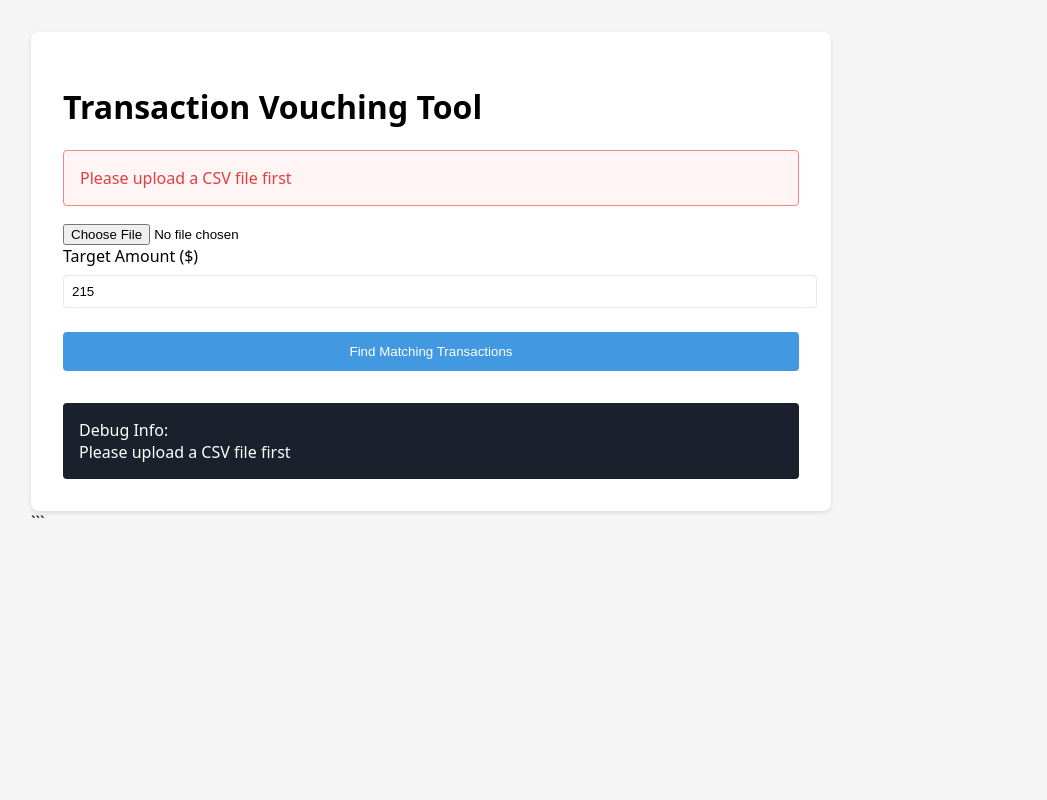
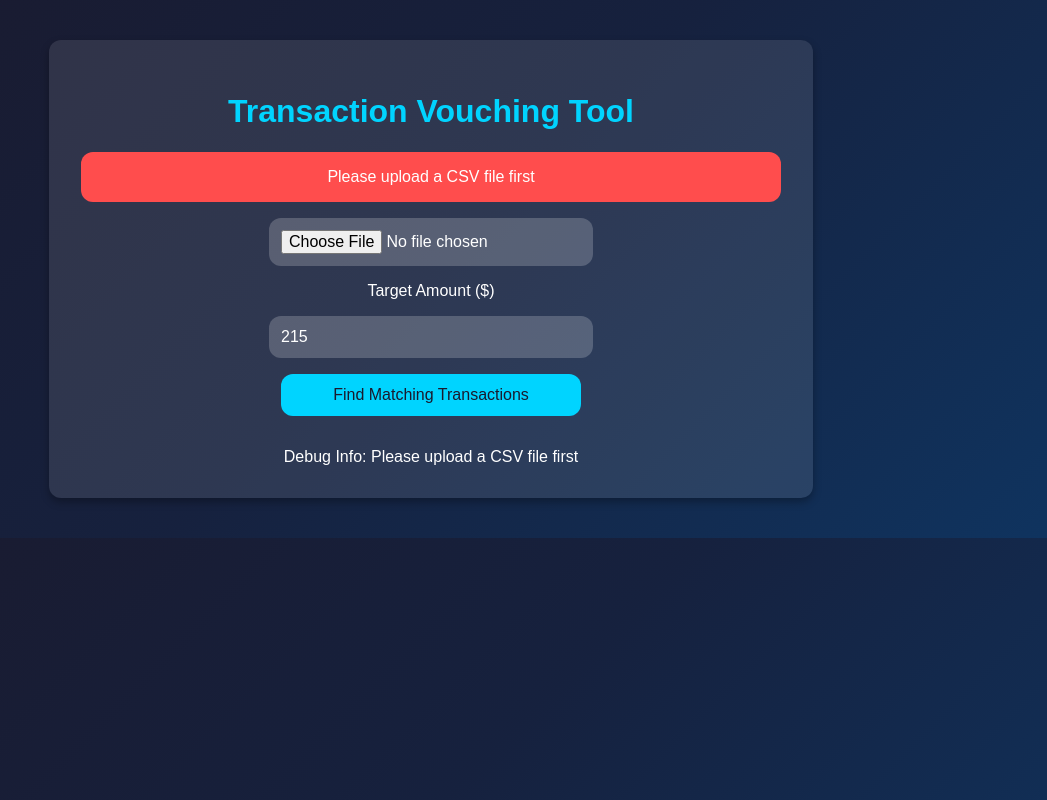
Before and after one commit to pwalsh8/accountingpro, a plain HTML site: page RealAutoVouch.html in a window 1280 px wide. Both pictures are taken after a click on the button "Find Matching Transactions". Shown: the whole page, without its empty margins (209-1256 px from the left). Drawn offline with nearby package versions, Linux system fonts and the light colour scheme.

Commit message:
Update RealAutoVouch.html

````diff
--- a/RealAutoVouch.html
+++ b/RealAutoVouch.html
@@ -7,62 +7,70 @@
     <script src="https://cdnjs.cloudflare.com/ajax/libs/PapaParse/5.3.0/papaparse.min.js"></script>
     <style>
         body {
-            font-family: system-ui, -apple-system, sans-serif;
-            max-width: 800px;
-            margin: 0 auto;
+            font-family: 'Orbitron', sans-serif;
+            background: linear-gradient(135deg, #1a1a2e, #16213e, #0f3460);
+            color: #fff;
+            text-align: center;
             padding: 2rem;
-            background: #f5f5f5;
         }
         .container {
-            background: white;
+            background: rgba(255, 255, 255, 0.1);
             padding: 2rem;
-            border-radius: 8px;
-            box-shadow: 0 2px 4px rgba(0,0,0,0.1);
+            border-radius: 12px;
+            box-shadow: 0 4px 8px rgba(0, 0, 0, 0.3);
+            max-width: 700px;
+            margin: 0 auto;
+        }
+        h1, h2, h3, h4 {
+            color: #00d4ff;
+        }
+        input[type="file"], input[type="number"], button {
+            display: block;
+            margin: 1rem auto;
+            padding: 0.75rem;
+            width: 80%;
+            max-width: 300px;
+            border-radius: 12px;
+            border: none;
+            font-size: 1rem;
+        }
+        input[type="file"], input[type="number"] {
+            background: rgba(255, 255, 255, 0.2);
+            color: #fff;
+        }
+        button {
+            background: #00d4ff;
+            color: #1a1a2e;
+            cursor: pointer;
+            transition: background 0.3s;
+        }
+        button:hover {
+            background: #00a6d6;
+        }
+        .error, .success {
+            padding: 1rem;
+            border-radius: 12px;
+            margin: 1rem 0;
         }
         .error {
-            color: #e53e3e;
-            background: #fff5f5;
-            padding: 1rem;
-            border-radius: 4px;
-            margin: 1rem 0;
-            border: 1px solid #fc8181;
+            background: #ff4d4d;
+            color: #fff;
         }
         .success {
-            color: #2f855a;
-            background: #f0fff4;
-            padding: 1rem;
-            border-radius: 4px;
-            margin: 1rem 0;
-            border: 1px solid #68d391;
+            background: #28a745;
+            color: #fff;
         }
-        input[type="number"] {
-            width: 100%;
-            padding: 0.5rem;
-            margin: 0.5rem 0;
-            border: 1px solid #e2e8f0;
-            border-radius: 4px;
+        #results {
+            margin-top: 2rem;
         }
-        button {
-            background: #4299e1;
-            color: white;
-            padding: 0.75rem 1rem;
-            border: none;
-            border-radius: 4px;
-            cursor: pointer;
+        table {
             width: 100%;
             margin: 1rem 0;
+            border-collapse: collapse;
         }
-        button:disabled {
-            background: #a0aec0;
-        }
-        #debug {
-            background: #1a202c;
-            color: #fff;
-            padding: 1rem;
-            border-radius: 4px;
-            margin-top: 1rem;
-            white-space: pre-wrap;
-            display: none;
+        th, td {
+            padding: 0.75rem;
+            border-bottom: 1px solid #fff;
         }
     </style>
 </head>
@@ -92,7 +100,6 @@
             error.textContent = message;
             error.style.display = 'block';
 
-            // Show debug info
             const debug = document.getElementById('debug');
             debug.style.display = 'block';
             debug.textContent = 'Debug Info:\n' + message;
@@ -108,7 +115,6 @@
             const file = e.target.files[0];
             if (file) {
                 document.getElementById('fileStatus').textContent = `Selected: ${file.name}`;
-                // Parse file immediately to check for errors
                 parseCSV(file);
             }
         });
@@ -131,7 +137,6 @@
                         return;
                     }
 
-                    // Check for required columns
                     const headers = results.meta.fields;
                     if (!headers.includes('Amount')) {
                         showError('CSV must contain an "Amount" column. Found columns: ' + headers.join(', '));
@@ -160,7 +165,6 @@
             }
 
             try {
-                // Convert amounts to numbers and clean data
                 const transactions = parsedData.map(row => ({
                     amount: parseFloat(String(row.Amount).replace(/[$,]/g, '')),
                     description: row.Description || '',
@@ -170,7 +174,6 @@
 
                 console.log('Processed transactions:', transactions);
 
-                // Find combinations
                 const results = findCombinations(transactions, amount);
                 displayResults(results, amount);
 
@@ -224,21 +227,21 @@
 
             combinations.forEach((combo, index) => {
                 const total = combo.reduce((sum, t) => sum + t.amount, 0);
-                html += `<div style="margin: 1rem 0; padding: 1rem; background: #f7fafc; border-radius: 4px;">
+                html += `<div style="margin: 1rem 0; padding: 1rem; background: rgba(255, 255, 255, 0.1); border-radius: 12px;">
                     <h4>Combination ${index + 1}</h4>
-                    <table style="width: 100%;">
+                    <table>
                         <tr><th>Description</th><th>Amount</th></tr>`;
 
                 combo.forEach(t => {
                     html += `<tr>
                         <td>${t.description || t.account || 'Transaction'}</td>
-                        <td style="text-align: right">$${t.amount.toFixed(2)}</td>
+                        <td>$${t.amount.toFixed(2)}</td>
                     </tr>`;
                 });
 
-                html += `<tr style="border-top: 1px solid #ccc">
+                html += `<tr style="border-top: 1px solid #fff">
                     <td><strong>Total</strong></td>
-                    <td style="text-align: right"><strong>$${total.toFixed(2)}</strong></td>
+                    <td><strong>$${total.toFixed(2)}</strong></td>
                 </tr></table></div>`;
             });
 
@@ -247,5 +250,3 @@
     </script>
 </body>
 </html>
-
-```
````
